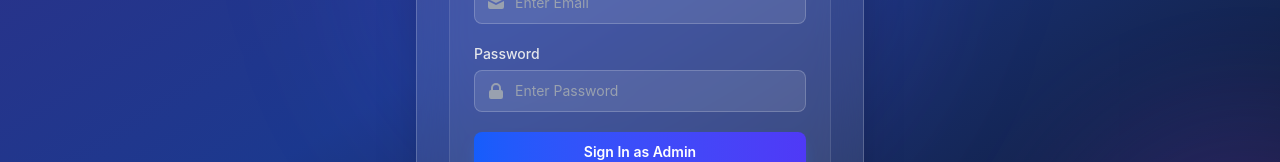
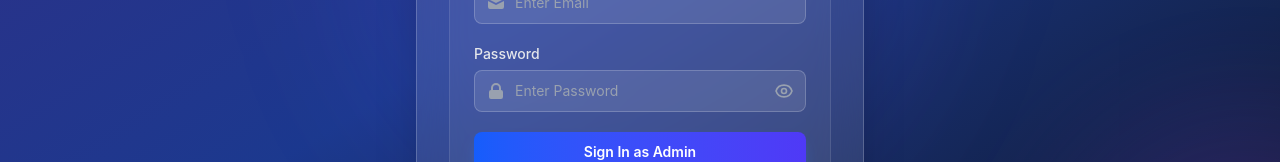
Before and after one commit to alihamza-12/NAE-Store-Frontend-, a React (Vite) app: page / in a window 1280 px wide. Shown: the part 464-626 px from the top of the page. Built offline with nearby package versions, Linux system fonts and the light colour scheme.

Commit message:
Feat:Material ui alert

```diff
--- a/package.json
+++ b/package.json
@@ -10,6 +10,9 @@
     "preview": "vite preview"
   },
   "dependencies": {
+    "@emotion/react": "^11.14.0",
+    "@emotion/styled": "^11.14.1",
+    "@mui/material": "^9.0.0",
     "@tailwindcss/vite": "^4.2.4",
     "react": "^19.2.5",
     "react-dom": "^19.2.5",
--- a/src/components/LoginForm.jsx
+++ b/src/components/LoginForm.jsx
@@ -1,10 +1,12 @@
 import { useState } from "react";
+import Alert from "@mui/material/Alert";
 
 function LoginForm({ onLogin }) {
   const [email, setEmail] = useState("");
   const [password, setPassword] = useState("");
   const [error, setError] = useState("");
   const [loading, setLoading] = useState(false);
+  const [showPassword, setShowPassword] = useState(false);
 
   const handleSubmit = async (e) => {
     e.preventDefault();
@@ -47,12 +49,7 @@ function LoginForm({ onLogin }) {
       className="w-full max-w-sm space-y-5"
       noValidate
     >
-      {error && (
-        <div className="rounded-lg bg-red-500/10 px-4 py-3 text-sm text-red-200 border border-red-500/30 shadow-[0_0_15px_rgba(239,68,68,0.2)]">
-          {error}
-        </div>
-      )}
-
+      {/* Email */}
       <div className="space-y-1.5">
         <label
           htmlFor="email"
@@ -84,7 +81,7 @@ function LoginForm({ onLogin }) {
           />
         </div>
       </div>
-
+      {/* Password */}
       <div className="space-y-1.5">
         <label
           htmlFor="password"
@@ -93,13 +90,13 @@ function LoginForm({ onLogin }) {
           Password
         </label>
         <div className="relative">
+          {/* Left icon */}
           <div className="absolute inset-y-0 left-0 pl-3 flex items-center pointer-events-none">
             <svg
               className="h-5 w-5 text-gray-400"
               xmlns="http://www.w3.org/2000/svg"
               viewBox="0 0 20 20"
               fill="currentColor"
-              aria-hidden="true"
             >
               <path
                 fillRule="evenodd"
@@ -108,22 +105,77 @@ function LoginForm({ onLogin }) {
               />
             </svg>
           </div>
+
+          {/* Input */}
           <input
             id="password"
-            type="password"
+            type={showPassword ? "text" : "password"}
             autoComplete="current-password"
             value={password}
             onChange={(e) => setPassword(e.target.value)}
             placeholder="Enter Password"
-            className="w-full rounded-lg border border-white/20 bg-white/10 pl-10 pr-4 py-2.5 text-sm text-white outline-none transition-all duration-300 placeholder:text-gray-400 focus:border-blue-400 focus:bg-white/15 focus:ring-2 focus:ring-blue-500/30"
+            className="w-full rounded-lg border border-white/20 bg-white/10 pl-10 pr-10 py-2.5 text-sm text-white outline-none transition-all duration-300 placeholder:text-gray-400 focus:border-blue-400 focus:bg-white/15 focus:ring-2 focus:ring-blue-500/30"
           />
+
+          {/* Eye button */}
+          <button
+            type="button"
+            onClick={() => setShowPassword(!showPassword)}
+            className="absolute inset-y-0 right-0 pr-3 flex items-center text-gray-400 hover:text-white"
+          >
+            {showPassword ? (
+              // Eye OFF icon
+              <svg
+                className="h-5 w-5"
+                xmlns="http://www.w3.org/2000/svg"
+                fill="none"
+                viewBox="0 0 24 24"
+                stroke="currentColor"
+              >
+                <path
+                  strokeLinecap="round"
+                  strokeLinejoin="round"
+                  strokeWidth="2"
+                  d="M13.875 18.825A10.05 10.05 0 0112 19c-5 0-9-4-10-7a17.3 17.3 0 012.36-3.64M6.18 6.18A9.956 9.956 0 0112 5c5 0 9 4 10 7a17.27 17.27 0 01-4.43 5.94M15 12a3 3 0 11-6 0 3 3 0 016 0zm6 6L3 3"
+                />
+              </svg>
+            ) : (
+              // Eye icon
+              <svg
+                className="h-5 w-5"
+                xmlns="http://www.w3.org/2000/svg"
+                fill="none"
+                viewBox="0 0 24 24"
+                stroke="currentColor"
+              >
+                <path
+                  strokeLinecap="round"
+                  strokeLinejoin="round"
+                  strokeWidth="2"
+                  d="M15 12a3 3 0 11-6 0 3 3 0 016 0z"
+                />
+                <path
+                  strokeLinecap="round"
+                  strokeLinejoin="round"
+                  strokeWidth="2"
+                  d="M2.458 12C3.732 7.943 7.523 5 12 5c4.478 0 8.268 2.943 9.542 7-1.274 4.057-5.064 7-9.542 7-4.477 0-8.268-2.943-9.542-7z"
+                />
+              </svg>
+            )}
+          </button>
         </div>
       </div>
-
+      {/* If Error */}
+      {error && (
+        <Alert severity="error" className="mb-4">
+          {error}
+        </Alert>
+      )}
+      {/* Submit button */}
       <button
         type="submit"
         disabled={loading}
-        className="w-full rounded-lg bg-gradient-to-r from-blue-600 to-indigo-600 px-4 py-2.5 text-sm font-semibold text-white shadow-lg shadow-blue-500/30 transition-all duration-300 hover:from-blue-500 hover:to-indigo-500 hover:shadow-blue-500/50 hover:scale-[1.02] disabled:cursor-not-allowed disabled:opacity-60 disabled:hover:scale-100"
+        className="w-full rounded-lg bg-gradient-to-r from-blue-600 to-indigo-600 px-4 py-2.5 text-sm font-semibold text-white shadow-lg shadow-blue-500/30 transition-all duration-300 hover:from-blue-500 hover:to-indigo-500 hover:shadow-blue-500/50 hover:scale-[1.02] disabled:cursor-not-allowed disabled:opacity-60 disabled:hover:scale-100 hover:cursor-pointer"
       >
         {loading ? (
           <span className="flex items-center justify-center gap-2">
```
Also changed, not shown: 1 other file (tests, documents, lock files or other folders).
